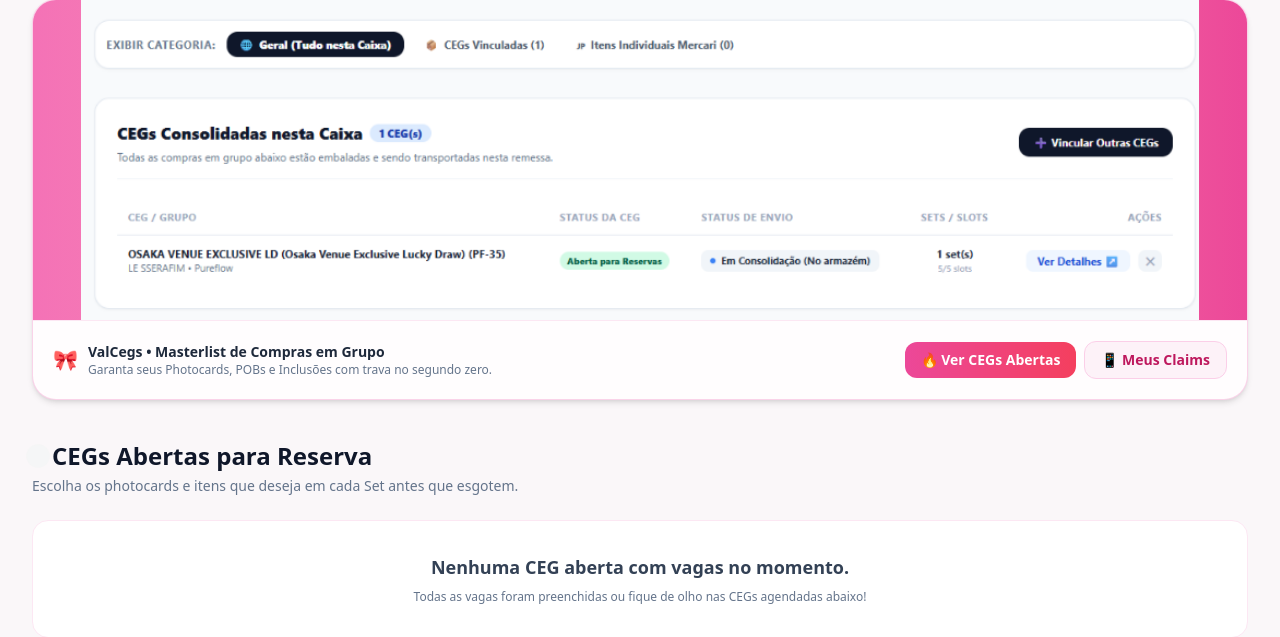
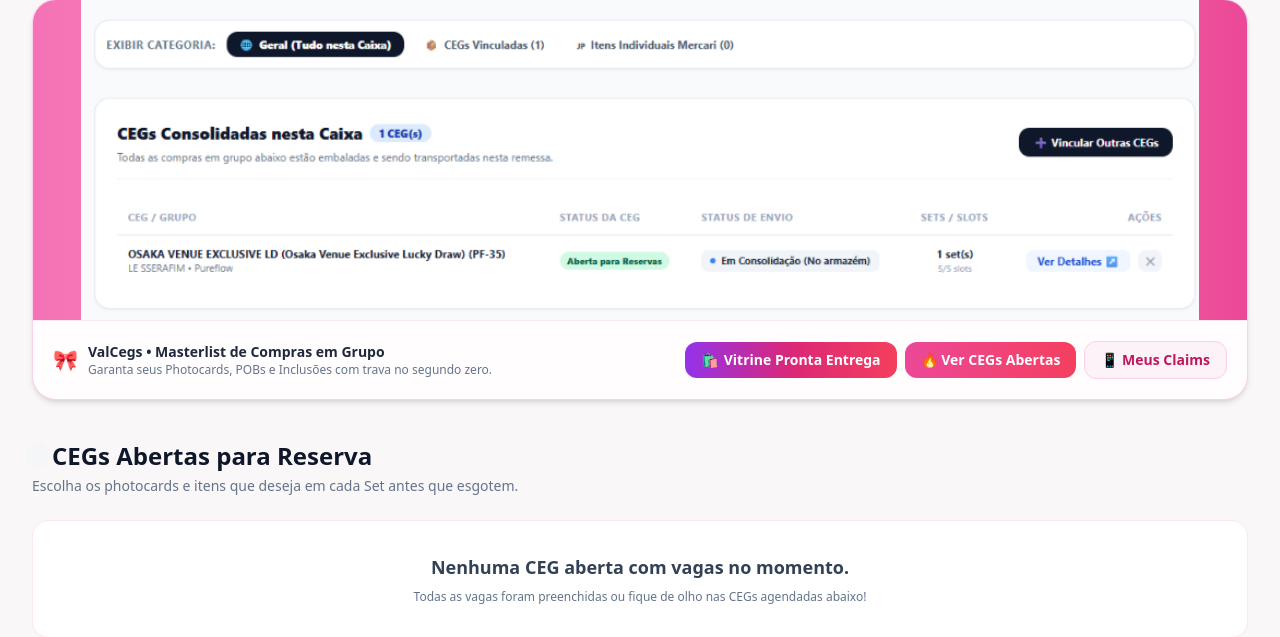
Before and after one commit to hudo9921/ceg, a Django app: page / in a window 1280 px wide. Shown: the part 98-735 px from the top of the page. Run offline with Django 5.2, Linux system fonts and the light colour scheme; data comes from the database, SQL or seed files in the repository; data that the repository does not hold is empty; some libraries are stand-ins or nearby versions.

Commit message:
feat(home): destacar botao da Vitrine de Pronta Entrega no banner da home

```diff
--- a/templates/home.html
+++ b/templates/home.html
@@ -36,6 +36,10 @@
                 </div>
             </div>
             <div class="flex items-center gap-2">
+                <a href="{% url 'vitrine_list' %}" class="px-3.5 py-1.5 sm:px-4 sm:py-2 bg-gradient-to-r from-purple-600 via-pink-600 to-rose-500 hover:from-purple-700 hover:to-rose-600 text-white font-bold text-xs sm:text-sm rounded-xl shadow-xs transition flex items-center gap-1.5">
+                    <span>🛍️</span>
+                    <span>Vitrine Pronta Entrega</span>
+                </a>
                 <a href="#cegs-abertas" class="px-3.5 py-1.5 sm:px-4 sm:py-2 bg-gradient-to-r from-pink-500 to-rose-500 hover:from-pink-600 hover:to-rose-600 text-white font-bold text-xs sm:text-sm rounded-xl shadow-xs transition">
                     🔥 Ver CEGs Abertas
                 </a>
```
